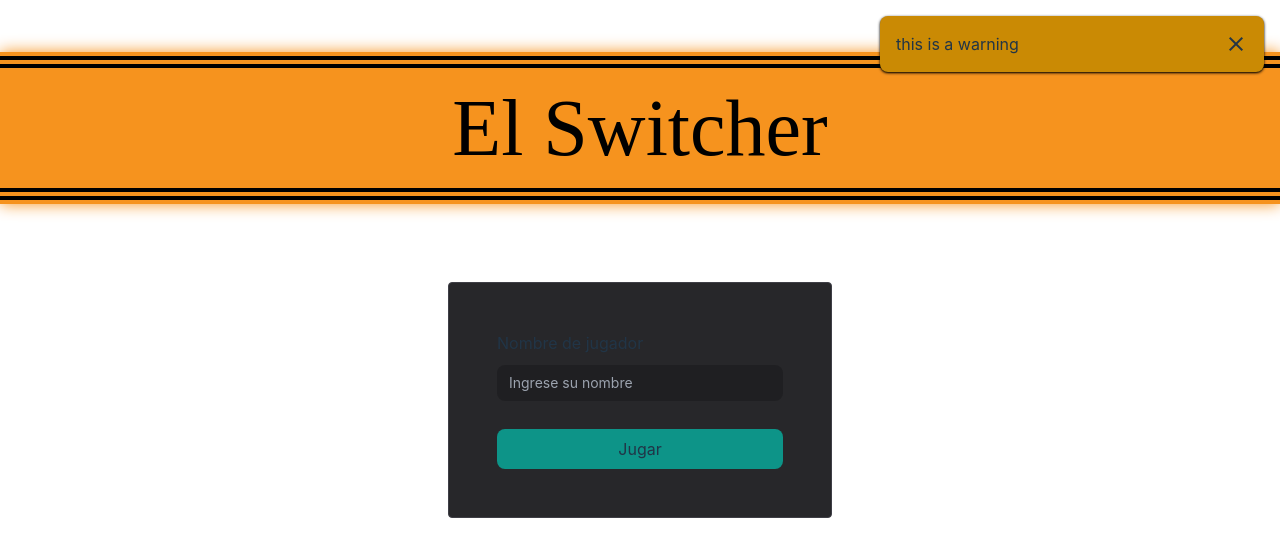
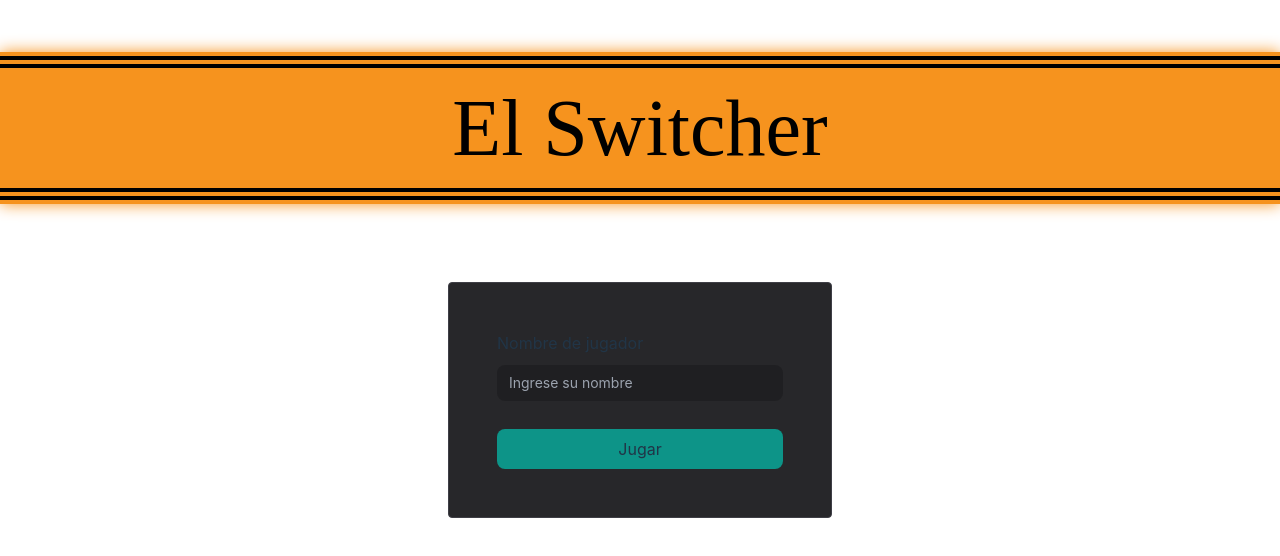
Before and after one commit to achaval-tomas/ingsoft-proyecto, a React (Vite) app: page / in a window 1280 px wide. Shown: the top 556 px of the page. Built offline with nearby package versions, Linux system fonts and the light colour scheme; a web font is replaced by a local one.

Commit message:
SCRUM-151 remove test notifications

```diff
--- a/src/main.tsx
+++ b/src/main.tsx
@@ -45,26 +45,7 @@ const router = createBrowserRouter([
 
 const initialAppState: AppState = {
     gameState: null,
-    notifications: [
-        {
-            id: 0,
-            type: "error",
-            message: "this is an error",
-            timeoutMillis: 5000,
-        },
-        {
-            id: 1,
-            type: "warning",
-            message: "this is a warning",
-            timeoutMillis: 7000,
-        },
-        {
-            id: 2,
-            type: "error",
-            message: "this is another error",
-            timeoutMillis: 2000,
-        },
-    ],
+    notifications: [],
 };
 
 const store = createStore<AppState, GameMessageIn>(rootReducer, initialAppState);
```
